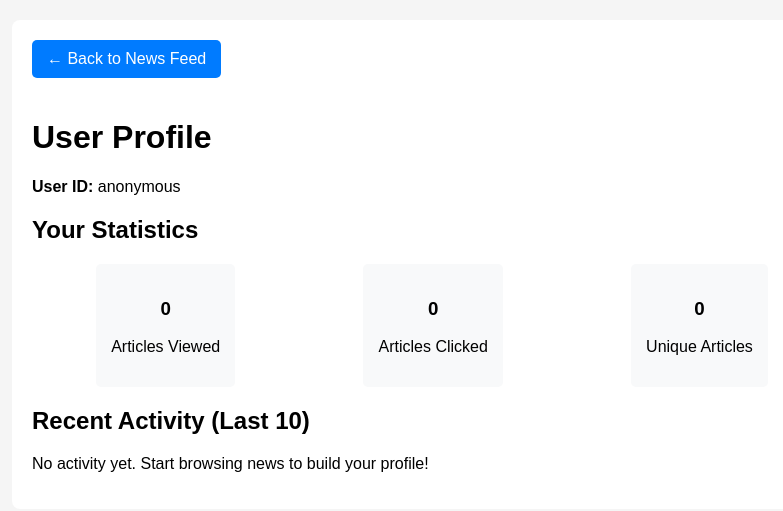
After one commit to MinhQuang11121/news-aggregator-personalized, a Flask app: page /profile in a window 1280 px wide. The commit adds this page. Shown: the top 511 px of the page, without its empty margins (208-991 px from the left). Run offline with Flask 3, Linux system fonts and the light colour scheme.

Commit message:
Add user profile page to track reading history and statistics

```diff
--- a/app.py
+++ b/app.py
@@ -128,21 +128,16 @@ def view(article_id):
     else:
         return "Article not found", 404
 
-@app.route('/click/<int:article_id>')
-def click(article_id):
+@app.route('/profile')
+def profile():
     user_id = session.get('user_id', 'anonymous')
-
-    # Track click interaction
-    user_history.add_interaction(user_id, article_id, 'click')
-
-    # Update CTR predictor with new data
-    try:
-        ctr_predictor.update_model(user_history.get_training_data())
-        ctr_predictor.save_model()
-    except:
-        pass
-
-    return f'<h1>Article {article_id} clicked!</h1><a href="/">Back to Feed</a>'
+    history = user_history.get_history(user_id)
+    stats = {
+        'total_views': len([h for h in history if not h['clicked']]),
+        'total_clicks': len([h for h in history if h['clicked']]),
+        'unique_articles': len(set(h['article_id'] for h in history))
+    }
+    return render_template('profile.html', history=history[-10:], stats=stats, user_id=user_id)
 
 if __name__ == '__main__':
     port = int(os.environ.get('PORT', 5000))
--- a/templates/index.html
+++ b/templates/index.html
@@ -10,7 +10,10 @@
     <nav class="navbar">
         <div class="container">
             <a class="navbar-brand" href="#">📰 NewsHub</a>
-            <div>Welcome, {{ user_id }}</div>
+            <div>
+                <span>Welcome, {{ user_id }}</span>
+                <a href="/profile" class="btn btn-outline-primary ml-3">📊 Profile</a>
+            </div>
         </div>
     </nav>
 
--- /dev/null
+++ b/templates/profile.html
@@ -0,0 +1,56 @@
+<!DOCTYPE html>
+<html>
+<head>
+    <title>User Profile - News Aggregator</title>
+    <style>
+        body { font-family: Arial, sans-serif; margin: 20px; background: #f5f5f5; }
+        .container { max-width: 800px; margin: 0 auto; background: white; padding: 20px; border-radius: 8px; }
+        .stats { display: flex; justify-content: space-around; margin: 20px 0; }
+        .stat { text-align: center; padding: 15px; background: #f8f9fa; border-radius: 5px; }
+        .history-item { border: 1px solid #ddd; padding: 10px; margin: 10px 0; border-radius: 5px; }
+        .clicked { border-left: 4px solid #28a745; }
+        .viewed { border-left: 4px solid #007bff; }
+        .back-link { display: inline-block; margin-bottom: 20px; padding: 10px 15px; background: #007bff; color: white; text-decoration: none; border-radius: 5px; }
+    </style>
+</head>
+<body>
+    <div class="container">
+        <a href="/" class="back-link">← Back to News Feed</a>
+
+        <h1>User Profile</h1>
+        <p><strong>User ID:</strong> {{ user_id }}</p>
+
+        <h2>Your Statistics</h2>
+        <div class="stats">
+            <div class="stat">
+                <h3>{{ stats.total_views }}</h3>
+                <p>Articles Viewed</p>
+            </div>
+            <div class="stat">
+                <h3>{{ stats.total_clicks }}</h3>
+                <p>Articles Clicked</p>
+            </div>
+            <div class="stat">
+                <h3>{{ stats.unique_articles }}</h3>
+                <p>Unique Articles</p>
+            </div>
+        </div>
+
+        <h2>Recent Activity (Last 10)</h2>
+        {% if history %}
+            {% for item in history %}
+            <div class="history-item {{ 'clicked' if item.clicked else 'viewed' }}">
+                <strong>Article #{{ item.article_id }}</strong>
+                <br>
+                <small>{{ item.timestamp[:19].replace('T', ' ') }}</small>
+                <span class="badge {{ 'badge-success' if item.clicked else 'badge-primary' }}">
+                    {{ 'Clicked' if item.clicked else 'Viewed' }}
+                </span>
+            </div>
+            {% endfor %}
+        {% else %}
+            <p>No activity yet. Start browsing news to build your profile!</p>
+        {% endif %}
+    </div>
+</body>
+</html>
```
